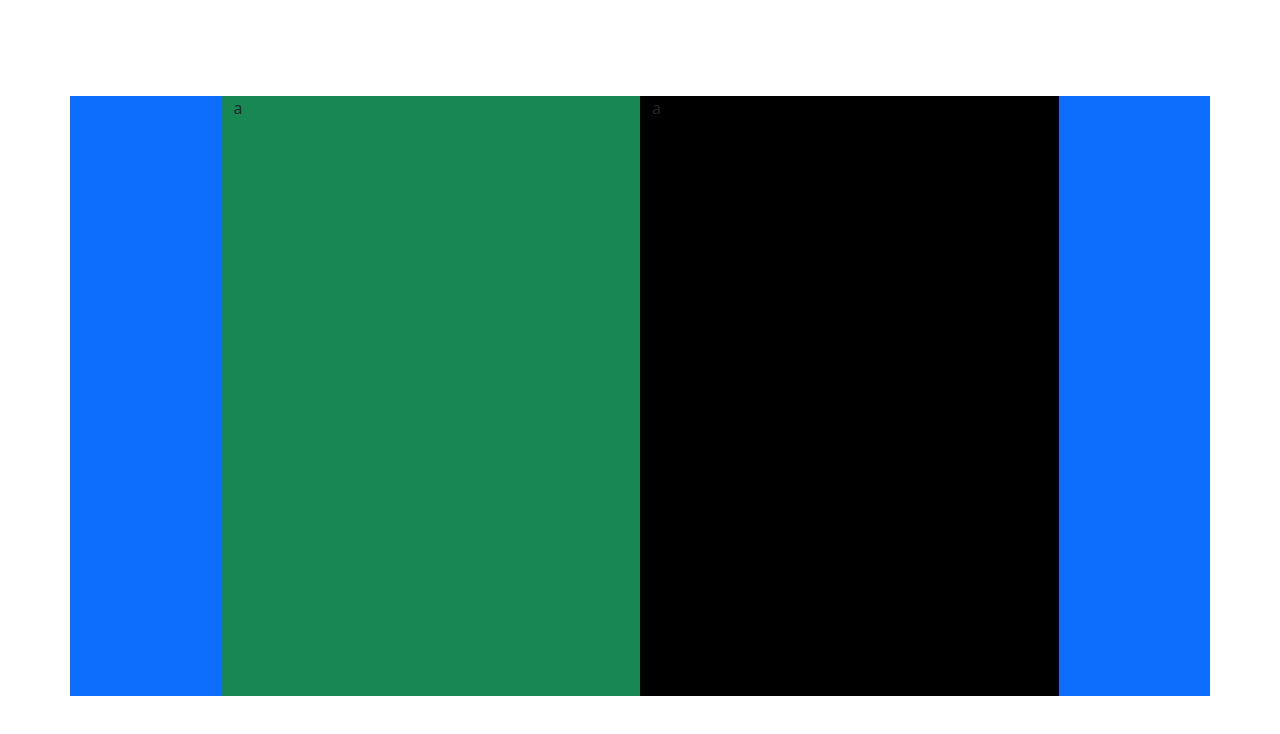
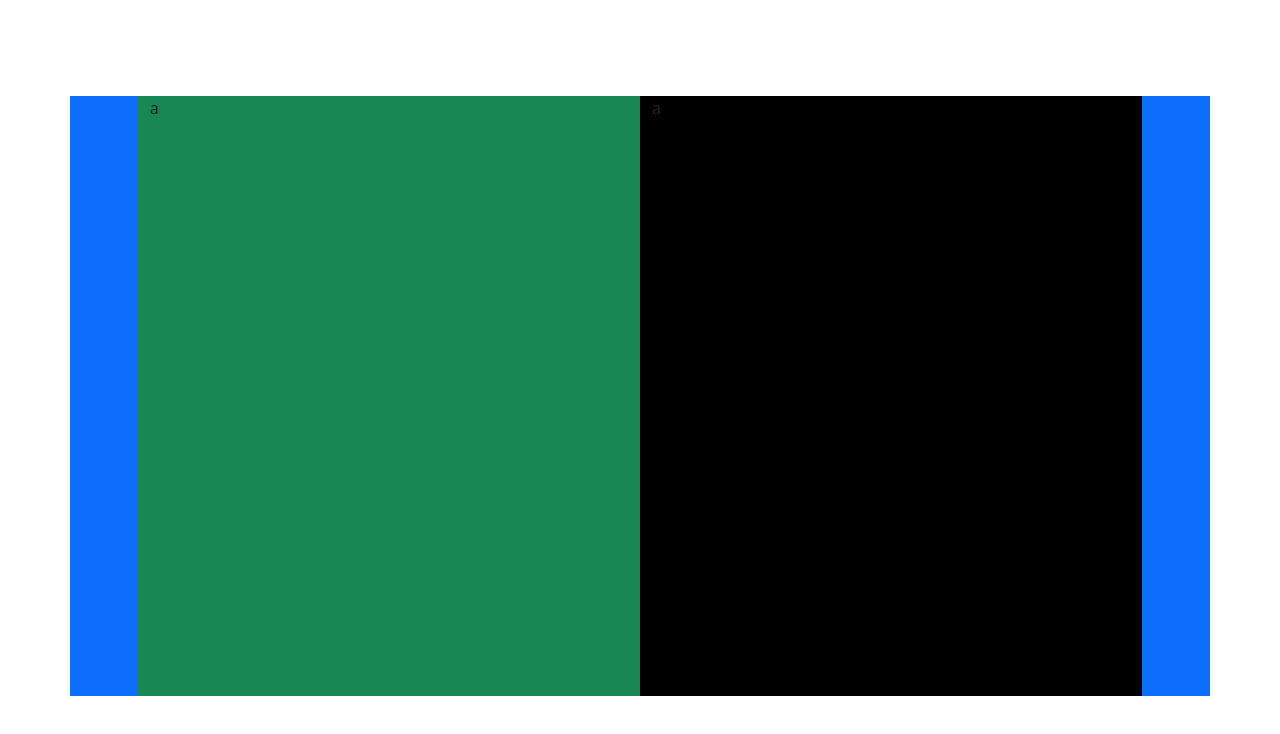
Before and after one commit to sehan22/Easy_Car_rental_project_With_Spring, a website: page FrontEnd/pages/LoginPage.html in a window 1280 px wide. Drawn offline with Linux system fonts and the light colour scheme.

Commit message:
login page updated

```diff
--- a/FrontEnd/pages/LoginPage.html
+++ b/FrontEnd/pages/LoginPage.html
@@ -8,9 +8,9 @@
 <body>
     <div class="container-fluid pt-5">
         <div class="container bg-primary mt-5 w-100">
-            <div class="row bg-primary m-auto w-75 mt-5">
-                <div class="col-lg-6 bg-success w-50" style="height: 600px">a</div>
-                <div class="col-lg-6 bg-black w-50" style="height: 600px">a</div>
+            <div class="row justify-content-center bg-primary m-auto w-100 mt-5">
+                <div class="col-lg-6 bg-success" style="height: 600px; width: 45%">a</div>
+                <div class="col-lg-6 bg-black" style="height: 600px; width: 45%">a</div>
             </div>
         </div>
     </div>
```
